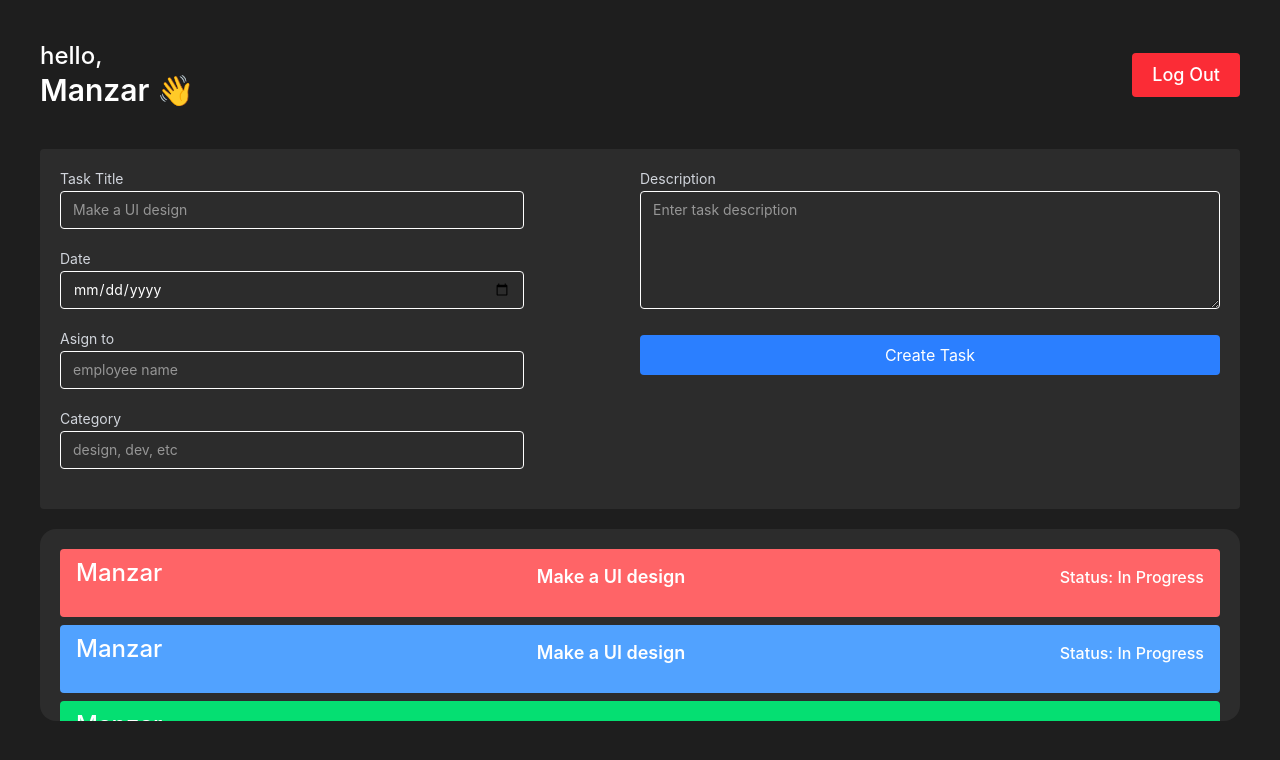
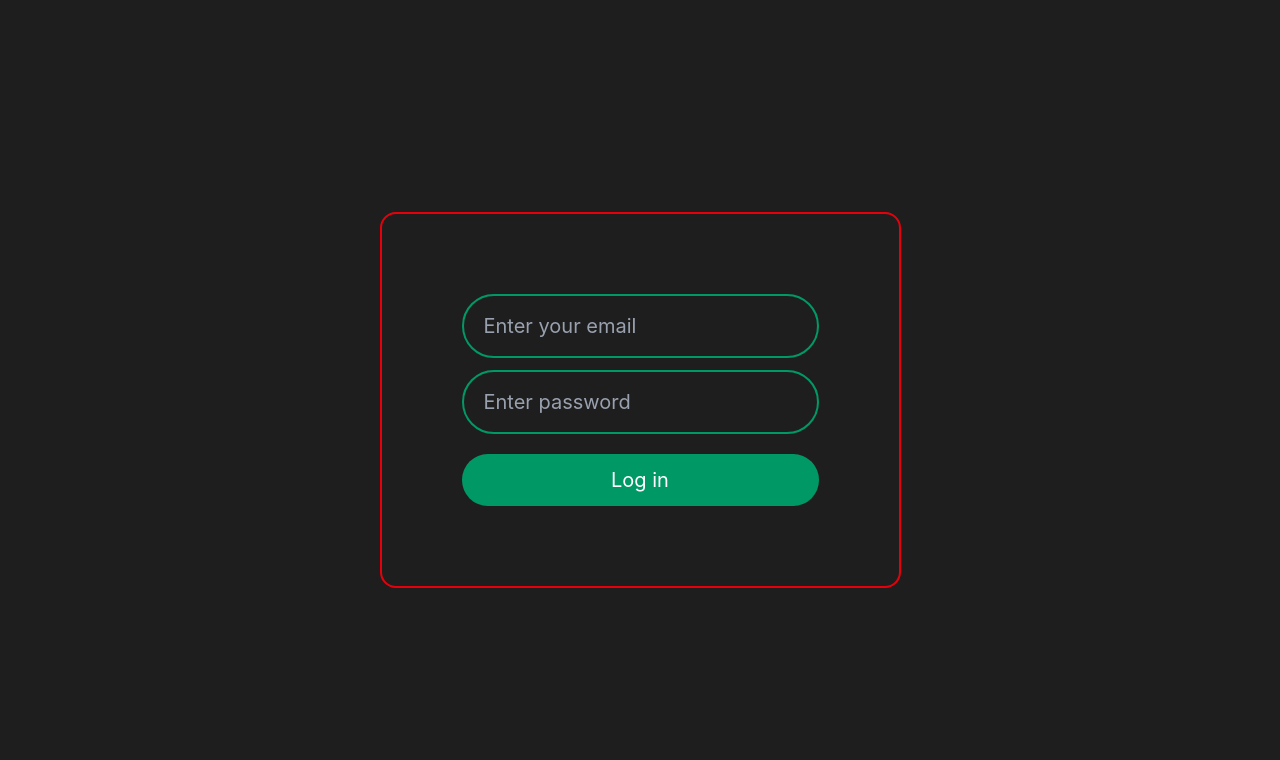
Before and after one commit to ManzarAbbass/Learning_react, a React (Vite) app in the folder 25-Project/: page / in a window 1280 px wide. Shown: the top 760 px of the page. Built offline with nearby package versions, Linux system fonts and the light colour scheme.

Commit message:
make context Api

```diff
--- a/25-Project/src/App.jsx
+++ b/25-Project/src/App.jsx
@@ -5,9 +5,9 @@ import EmployeeDashboard from "./components/Dashboard/EmployeeDashboard"
 const App = () => {
   return (
     <>
-      {/* <Login /> */}
+      <Login />
       {/* <EmployeeDashboard /> */}
-      <AdminDashboard/>
+      {/* <AdminDashboard/> */}
     </>
   )
 }
--- a/25-Project/src/context/AuthContext.jsx
+++ b/25-Project/src/context/AuthContext.jsx
@@ -1,7 +1,7 @@
-const AuthContext = () => {
+const AuthContext = ( {children} ) => {
   return (
     <div>
-
+      {children}
     </div>
   )
 }
--- a/25-Project/src/context/TaskContext.jsx
+++ b/25-Project/src/context/TaskContext.jsx
@@ -1,7 +1,7 @@
-const TaskContext = () => {
+const TaskContext = ( {children} ) => {
   return (
     <div>
-
+      {children}
     </div>
   )
 }
--- a/25-Project/src/main.jsx
+++ b/25-Project/src/main.jsx
@@ -1,7 +1,13 @@
 import { createRoot } from 'react-dom/client'
 import './index.css'
 import App from './App.jsx'
+import AuthContext from './context/AuthContext.jsx'
+import TaskContext from './context/TaskContext.jsx'
 
 createRoot(document.getElementById('root')).render(
-    <App />
+    <AuthContext>
+    <TaskContext>
+        <App />
+    </TaskContext>
+    </AuthContext>
 )
```
